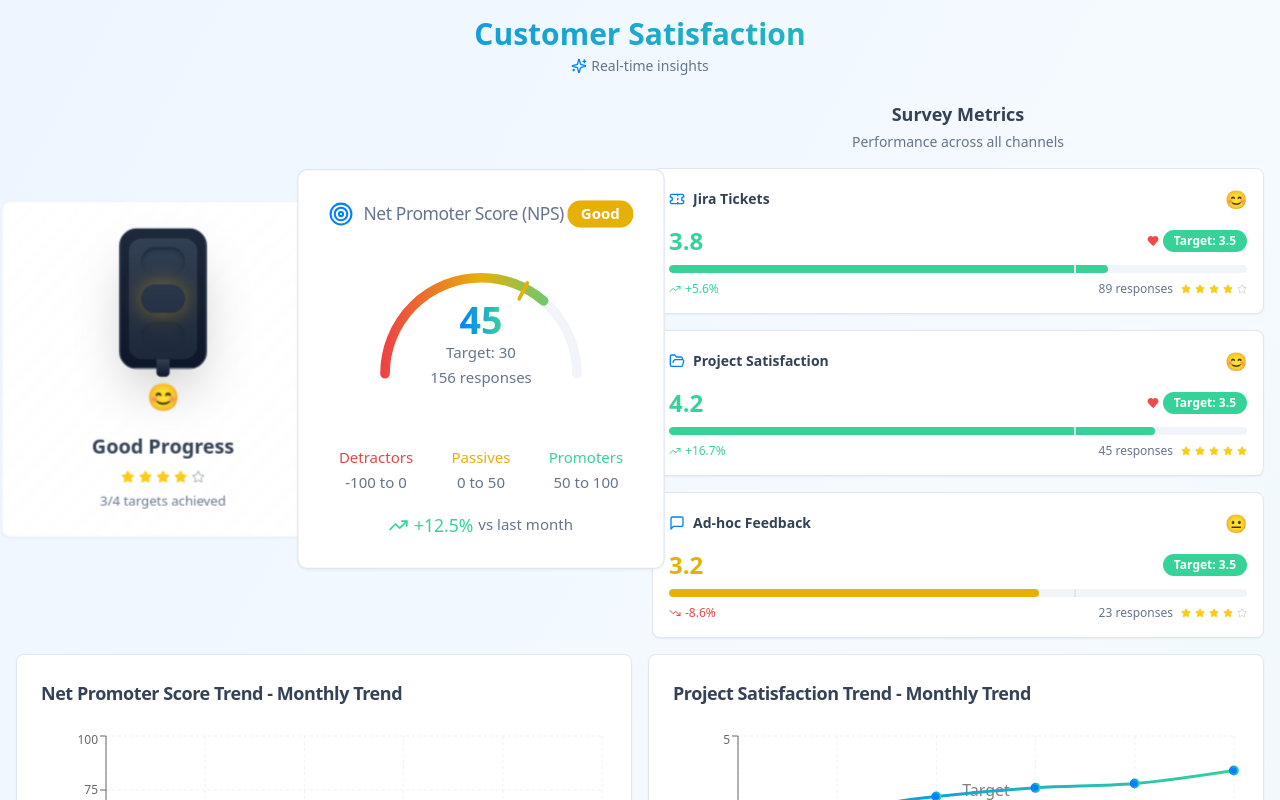
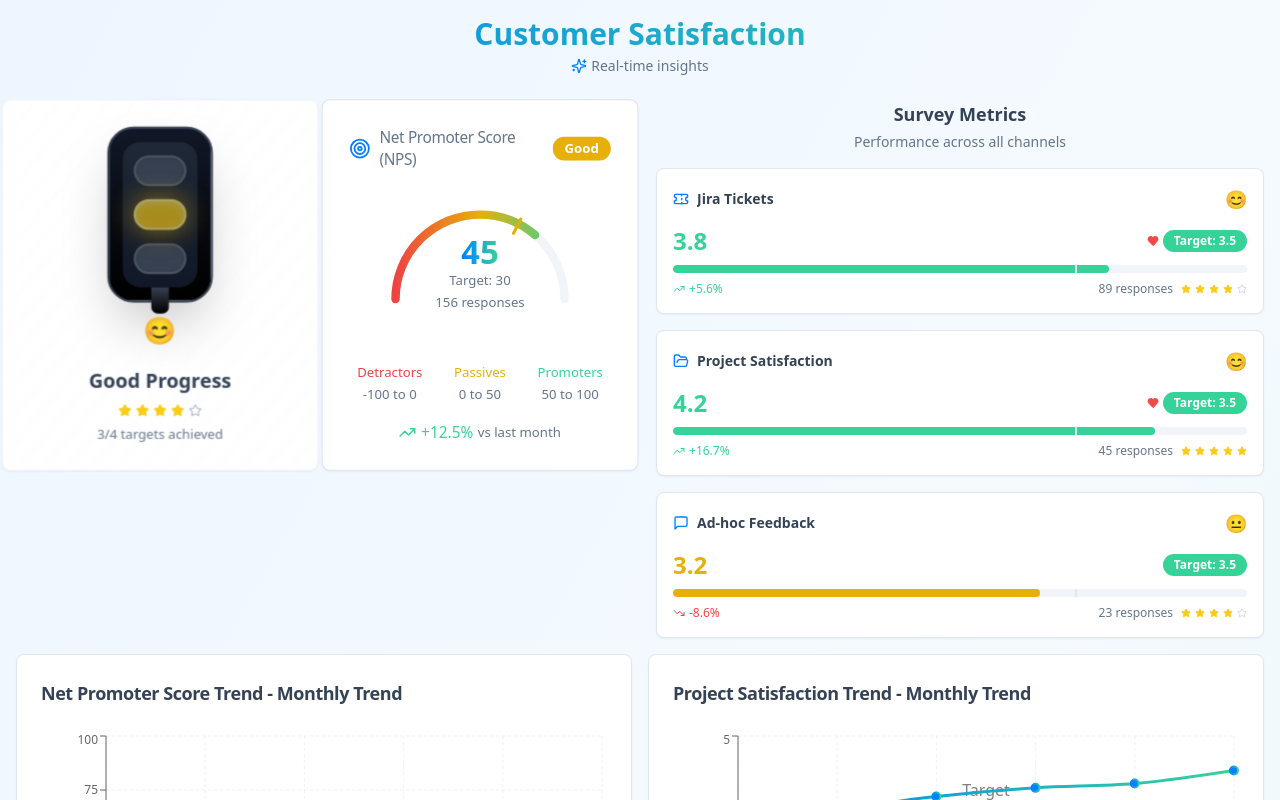
Before and after one commit to pingtanay-stack/satisfaction-sight-dashboard, a React (Vite) app: page / in a window 1280 px wide. Shown: the top 800 px of the page. Built offline with nearby package versions, Linux system fonts and the light colour scheme.

Commit message:
Improve traffic light design
Improve traffic light design for better visibility and ensure NPS card does not overlap with other cards.

```diff
--- a/src/components/dashboard/OverallTrafficLight.tsx
+++ b/src/components/dashboard/OverallTrafficLight.tsx
@@ -48,42 +48,39 @@ export function OverallTrafficLight({ metrics }: OverallTrafficLightProps) {
       <CardContent className="p-6">
         <div className="text-center space-y-4">
           {/* Modern Traffic Light */}
-          <div className="relative mx-auto w-20 h-32 bg-gradient-to-b from-slate-800 to-slate-900 rounded-2xl shadow-2xl border border-slate-700">
+          <div className="relative mx-auto w-24 h-40 bg-gradient-to-b from-gray-900 to-black rounded-3xl shadow-2xl border-2 border-gray-700">
             {/* Traffic Light Background */}
-            <div className="absolute inset-2 bg-gradient-to-b from-slate-700 to-slate-800 rounded-xl">
+            <div className="absolute inset-3 bg-gradient-to-b from-gray-800 to-gray-900 rounded-2xl">
               {/* Light Slots */}
-              <div className="flex flex-col items-center justify-center h-full gap-2 py-2">
+              <div className="flex flex-col items-center justify-center h-full gap-3 py-3">
                 {/* Red Light */}
                 <div className={cn(
-                  "w-10 h-10 rounded-full transition-all duration-700 shadow-inner",
-                  "bg-gradient-radial from-center",
+                  "w-12 h-12 rounded-full transition-all duration-500 border-2",
                   status === "danger"
-                    ? "from-red-400 to-red-600 shadow-[0_0_20px_rgba(239,68,68,0.8)] animate-pulse"
-                    : "from-slate-600 to-slate-700 shadow-slate-800"
+                    ? "bg-red-500 border-red-300 shadow-[0_0_25px_rgba(239,68,68,0.9),inset_0_2px_8px_rgba(255,255,255,0.3)] animate-pulse"
+                    : "bg-gray-700 border-gray-600 shadow-inner"
                 )} />
 
                 {/* Yellow Light */}
                 <div className={cn(
-                  "w-10 h-10 rounded-full transition-all duration-700 shadow-inner",
-                  "bg-gradient-radial from-center",
+                  "w-12 h-12 rounded-full transition-all duration-500 border-2",
                   status === "warning"
-                    ? "from-yellow-300 to-yellow-500 shadow-[0_0_20px_rgba(234,179,8,0.8)] animate-pulse"
-                    : "from-slate-600 to-slate-700 shadow-slate-800"
+                    ? "bg-yellow-400 border-yellow-200 shadow-[0_0_25px_rgba(234,179,8,0.9),inset_0_2px_8px_rgba(255,255,255,0.3)] animate-pulse"
+                    : "bg-gray-700 border-gray-600 shadow-inner"
                 )} />
 
                 {/* Green Light */}
                 <div className={cn(
-                  "w-10 h-10 rounded-full transition-all duration-700 shadow-inner",
-                  "bg-gradient-radial from-center",
+                  "w-12 h-12 rounded-full transition-all duration-500 border-2",
                   status === "success"
-                    ? "from-green-400 to-green-600 shadow-[0_0_20px_rgba(34,197,94,0.8)] animate-pulse"
-                    : "from-slate-600 to-slate-700 shadow-slate-800"
+                    ? "bg-green-500 border-green-300 shadow-[0_0_25px_rgba(34,197,94,0.9),inset_0_2px_8px_rgba(255,255,255,0.3)] animate-pulse"
+                    : "bg-gray-700 border-gray-600 shadow-inner"
                 )} />
               </div>
             </div>
 
             {/* Post */}
-            <div className="absolute -bottom-2 left-1/2 transform -translate-x-1/2 w-3 h-4 bg-gradient-to-b from-slate-700 to-slate-900 rounded-b"></div>
+            <div className="absolute -bottom-3 left-1/2 transform -translate-x-1/2 w-4 h-6 bg-gradient-to-b from-gray-700 to-black rounded-b-md"></div>
           </div>
 
           {/* Status Content */}
--- a/src/pages/Index.tsx
+++ b/src/pages/Index.tsx
@@ -121,23 +121,23 @@ const Index = () => {
         </div>
 
         {/* Main Dashboard Layout - Aligned Cards */}
-        <div className="grid grid-cols-1 xl:grid-cols-4 gap-6 mb-8">
+        <div className="grid grid-cols-1 xl:grid-cols-4 gap-8 mb-8">
           {/* Traffic Light - Modern Design */}
-          <div className="flex items-center justify-center">
+          <div className="flex items-start justify-center xl:pt-4">
             <div className="w-full max-w-sm transform scale-110">
               <OverallTrafficLight metrics={metrics} />
             </div>
           </div>
 
           {/* NPS Gauge - Much Bigger */}
-          <div className="flex items-center justify-center">
+          <div className="flex items-start justify-center xl:pt-4">
             <div className="w-full max-w-sm">
               <NPSGauge
                 currentScore={metrics.nps.current}
                 target={metrics.nps.target}
                 trend={12.5}
                 respondents={metrics.nps.respondents}
-                className="animate-fade-in w-full transform scale-125"
+                className="animate-fade-in w-full transform scale-110"
               />
             </div>
           </div>
```
